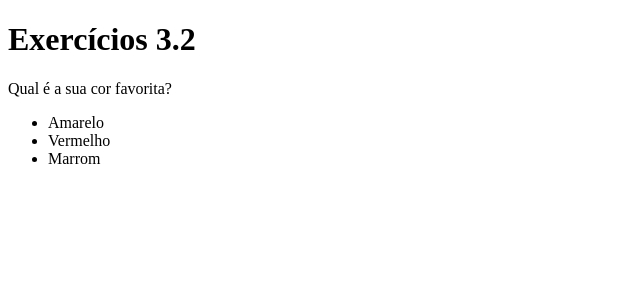
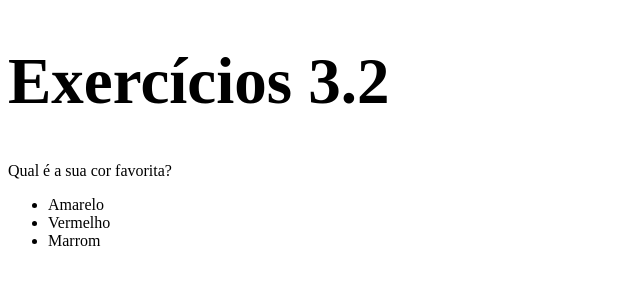
Before and after one commit to ThalitaC/trybe-exercises, a plain HTML site: page bloco_3/dia_2/index.html in a window 1280 px wide. Shown: the whole page, without its empty margins (0-640 px from the left). Drawn offline with Linux system fonts and the light colour scheme.

Commit message:
modifica tamanho do h1 para 65px

```diff
--- a/bloco_3/dia_2/index.html
+++ b/bloco_3/dia_2/index.html
@@ -3,7 +3,11 @@
   <head>
     <meta charset="UTF-8">
     <title>HTML</title>
-    <style></style>
+    <style>
+        h1 {
+            font-size: 65px;
+        }
+    </style>
   </head>
   <body>
     <h1>Exercícios 3.2</h1>
```
